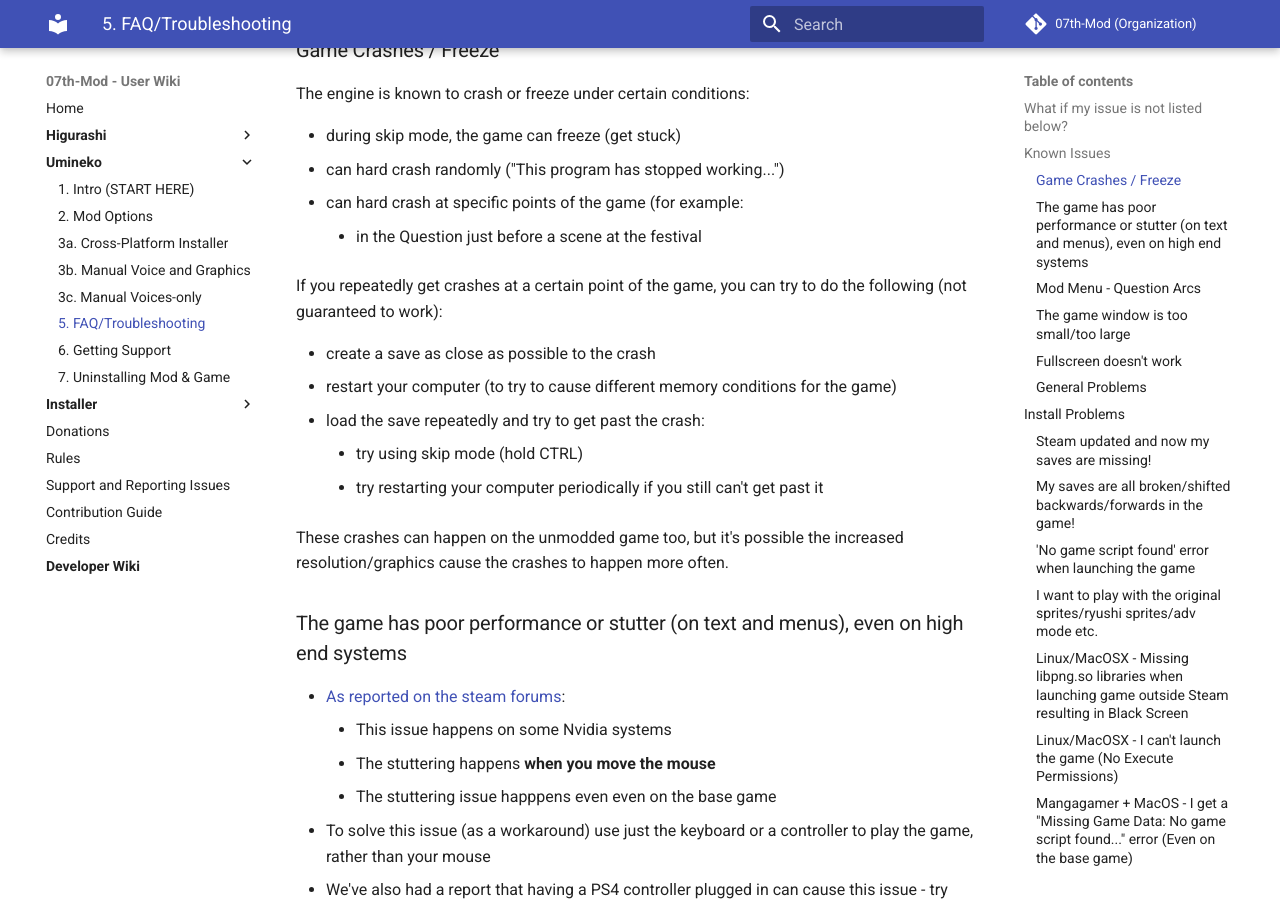
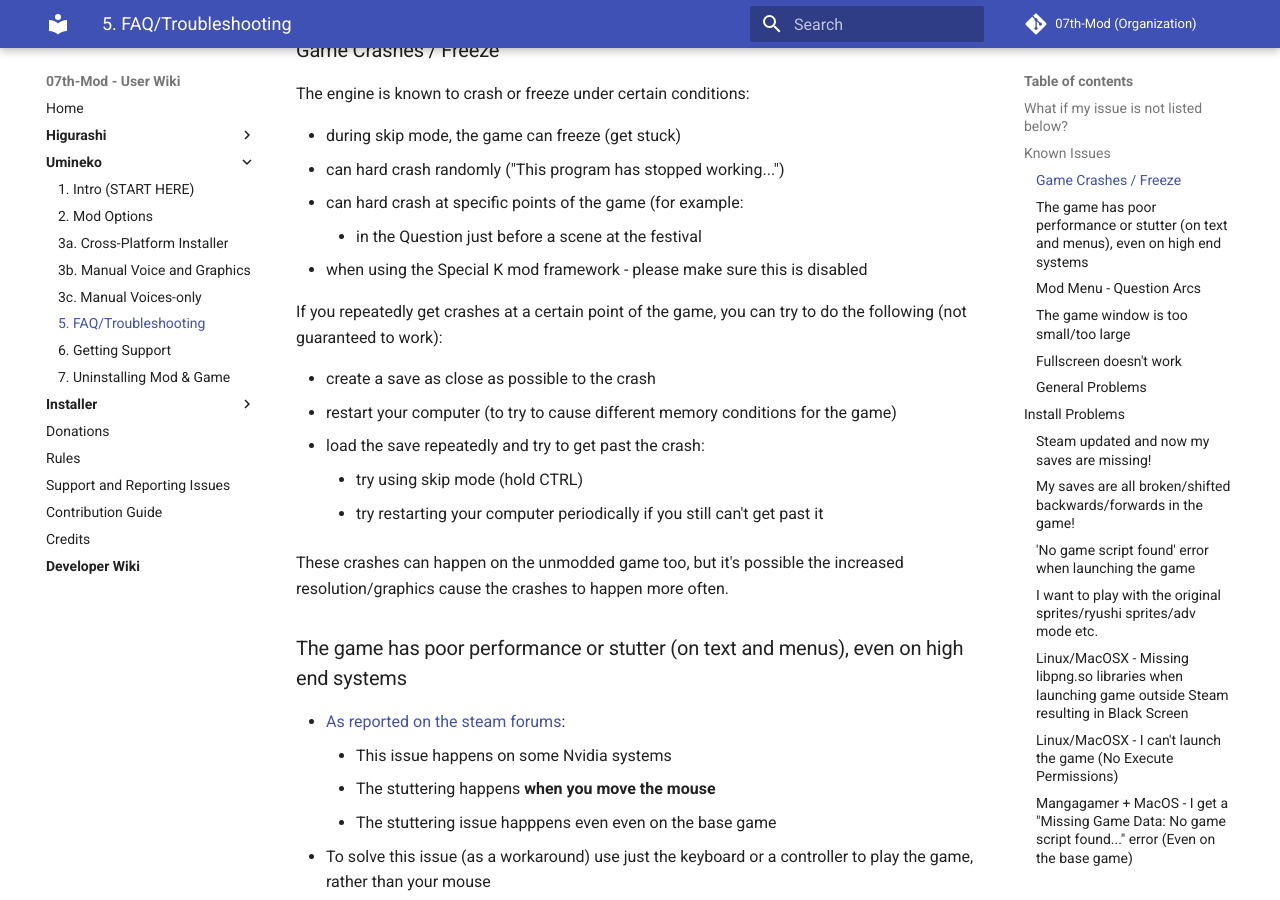
Before and after one commit to 07th-mod/wiki, an MkDocs documentation site: the page built from docs/Umineko/Umineko-Part-0-TroubleShooting-and-FAQ.md, in a window 1280 px wide and 900 px high, scrolled down 403 px. Built offline with MkDocs 1.6.1 and Material for MkDocs 9.7.7, drawn with Linux system fonts in a browser that asks for light colours.

Commit message:
Add note about Special K mod framework causing game to crash

```diff
--- a/docs/Umineko/Umineko-Part-0-TroubleShooting-and-FAQ.md
+++ b/docs/Umineko/Umineko-Part-0-TroubleShooting-and-FAQ.md
@@ -16,6 +16,7 @@
 - can hard crash randomly ("This program has stopped working...")
 - can hard crash at specific points of the game (for example:
     - in the Question just before a scene at the festival
+- when using the Special K mod framework - please make sure this is disabled
 
 If you repeatedly get crashes at a certain point of the game, you can try to do the following (not guaranteed to work):
 
```
